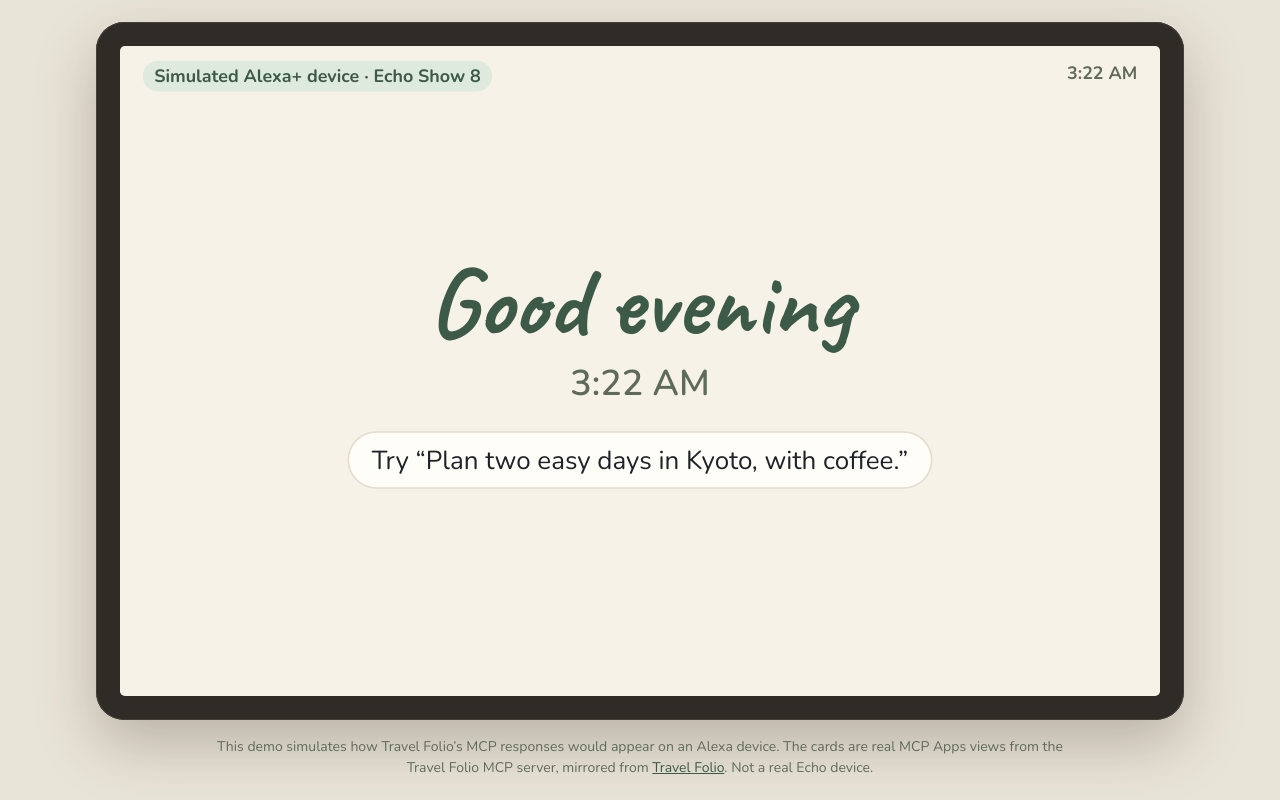
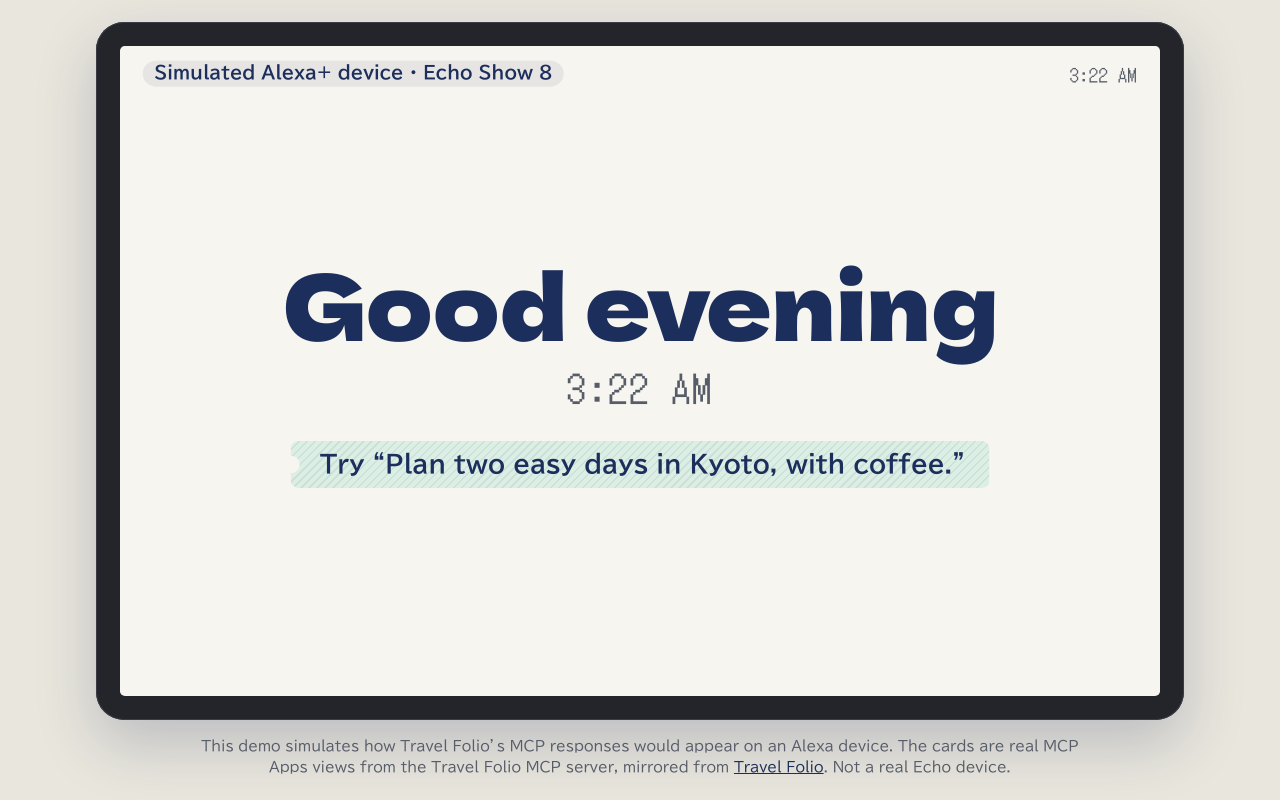
Before and after one commit to aiparadocs/travel-folio-alexa, a website: page public/show.html in a window 1280 px wide. Drawn offline with Linux system fonts and the light colour scheme; no server answers.

Commit message:
Simulated Echo Show host in the kippu colours and fonts
Card: hotel/transit type labels; the OK stamp lands in the free corner
beside the hints instead of covering the board.

Co-Authored-By: Claude Opus 5.5 <noreply@anthropic.com>

```diff
--- a/public/show.css
+++ b/public/show.css
@@ -1,21 +1,24 @@
-:root { --bg: #e9e4d8; --bezel: #2f2c28; --screen: #f6f2e8; --ink: #1e2329; --muted: #5f6b5a; --accent: #3c5a47; --accent-soft: #dfeadf; }
+:root { --bg: #E9E6DD; --bezel: #23252B; --screen: #F7F5EF; }
 * { box-sizing: border-box; }
-html, body { margin: 0; height: 100%; background: var(--bg); color: var(--ink); font-family: 'Nunito', system-ui, sans-serif; }
+html, body { margin: 0; height: 100%; background: var(--bg); color: var(--sumi); font-family: var(--font-ui); }
 .stage { min-height: 100%; display: flex; flex-direction: column; align-items: center; justify-content: center; gap: 16px; padding: 16px; }
 /* Echo Show 8: 1280x800 panel = Alexa+'s 768x480 design canvas at zoom 1.667. */
-.device { width: min(100%, calc((100vh - 120px) * 1.6)); aspect-ratio: 1328 / 848; background: var(--bezel); border-radius: 28px; padding: 24px; box-shadow: 0 24px 60px rgba(60, 50, 30, .28), inset 0 0 0 1px #45403a; }
+.device { width: min(100%, calc((100vh - 120px) * 1.6)); aspect-ratio: 1328 / 848; background: var(--bezel); border-radius: 28px; padding: 24px; box-shadow: 0 24px 60px #1c2f5c38, inset 0 0 0 1px #3a3d45; }
 .screen { position: relative; width: 1280px; height: 800px; transform-origin: 0 0; background: var(--screen); border-radius: 6px; overflow: hidden; }
 .status { position: absolute; inset: 0 0 auto 0; display: flex; justify-content: space-between; padding: 18px 28px; font-size: 22px; color: var(--muted); font-weight: 700; z-index: 2; }
-.sim { background: var(--accent-soft); color: var(--accent); border-radius: 999px; padding: 4px 14px; }
-.idle { position: absolute; inset: 0; display: flex; flex-direction: column; align-items: center; justify-content: center; gap: 10px; text-align: center; }
-.idle-greeting { margin: 0; font-family: 'Caveat', cursive; font-weight: 700; font-size: 120px; line-height: 1; color: var(--accent); }
-.idle-time { margin: 0; font-size: 44px; font-weight: 600; color: var(--muted); }
-.idle-hint { margin: 18px 0 0; font-size: 32px; color: var(--ink); background: #fffdf7; border: 2px solid #e4ddcc; border-radius: 999px; padding: 12px 28px; }
+#clock { font-family: var(--font-dot); font-weight: 400; letter-spacing: .04em; }
+.sim { background: #1c2f5c14; color: var(--ai); border-radius: 999px; padding: 4px 14px; }
+.idle { position: absolute; inset: 0; display: flex; flex-direction: column; align-items: center; justify-content: center; gap: 12px; text-align: center; }
+.idle-greeting { margin: 0; font: 112px/1.05 var(--font-display); color: var(--ai); }
+.idle-time { margin: 0; font: 46px var(--font-dot); letter-spacing: .06em; color: var(--muted); }
+.idle-hint { position: relative; margin: 22px 0 0; font-size: 30px; font-weight: 700; color: var(--ai); padding: 14px 30px 14px 36px; border-radius: 10px;
+  background-color: var(--kippu); background-image: repeating-linear-gradient(135deg, var(--kippu-line) 0 2px, transparent 2px 7px); }
+.idle-hint::before { content: ""; position: absolute; left: -11px; top: 50%; width: 22px; height: 22px; margin-top: -11px; border-radius: 50%; background: var(--screen); }
 .view { position: absolute; inset: 66px 0 112px 0; display: flex; justify-content: center; align-items: center; }
-.view iframe { border: 0; background: transparent; border-radius: 16px; box-shadow: 0 8px 28px rgba(60, 50, 30, .12); }
+.view iframe { border: 0; background: transparent; border-radius: 16px; box-shadow: 0 8px 28px #1c2f5c1f; }
 .caption { position: absolute; left: 0; right: 0; bottom: 0; height: 112px; padding: 14px 40px 0; z-index: 3; }
-.caption p { margin: 0; font-size: 26px; line-height: 1.3; font-weight: 700; max-height: 2.6em; overflow: hidden; color: var(--ink); }
-.bar { display: block; height: 6px; width: 180px; border-radius: 6px; background: linear-gradient(90deg, #6fbf87, var(--accent), #6fbf87); margin-bottom: 10px; }
+.caption p { margin: 0; font-size: 26px; line-height: 1.3; font-weight: 700; max-height: 2.6em; overflow: hidden; color: var(--sumi); }
+.bar { display: block; height: 6px; width: 180px; border-radius: 6px; background: linear-gradient(90deg, var(--shu), var(--ki)); margin-bottom: 10px; }
 .note { max-width: 880px; margin: 0; font-size: 14px; color: var(--muted); text-align: center; line-height: 1.5; }
-.note a { color: var(--accent); }
+.note a { color: var(--ai); }
 [hidden] { display: none !important; }
```
Also changed, not shown: public/show.html (+3 -3 lines), src/mcp/trip-card.html (+4 -4 lines).
